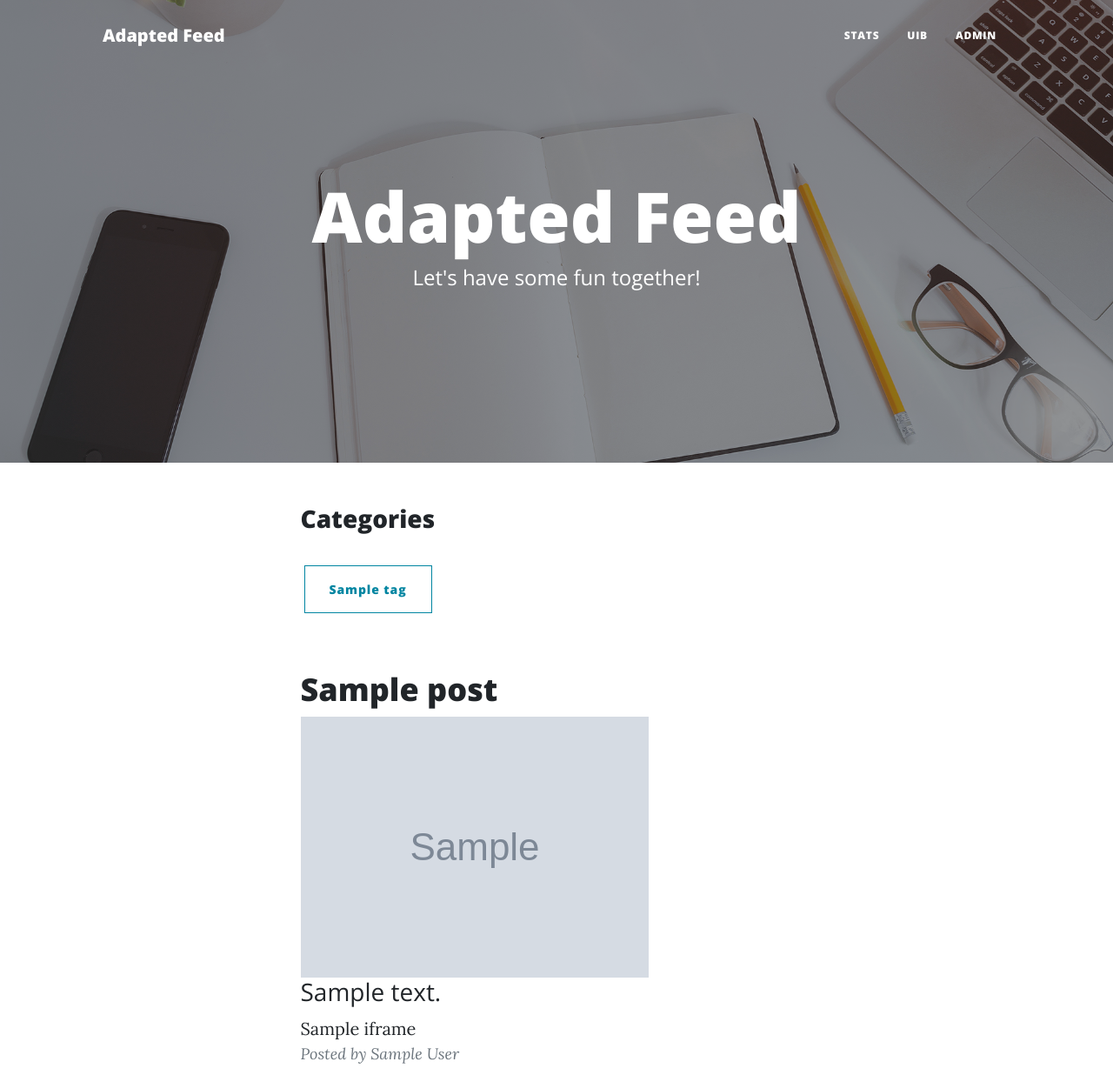
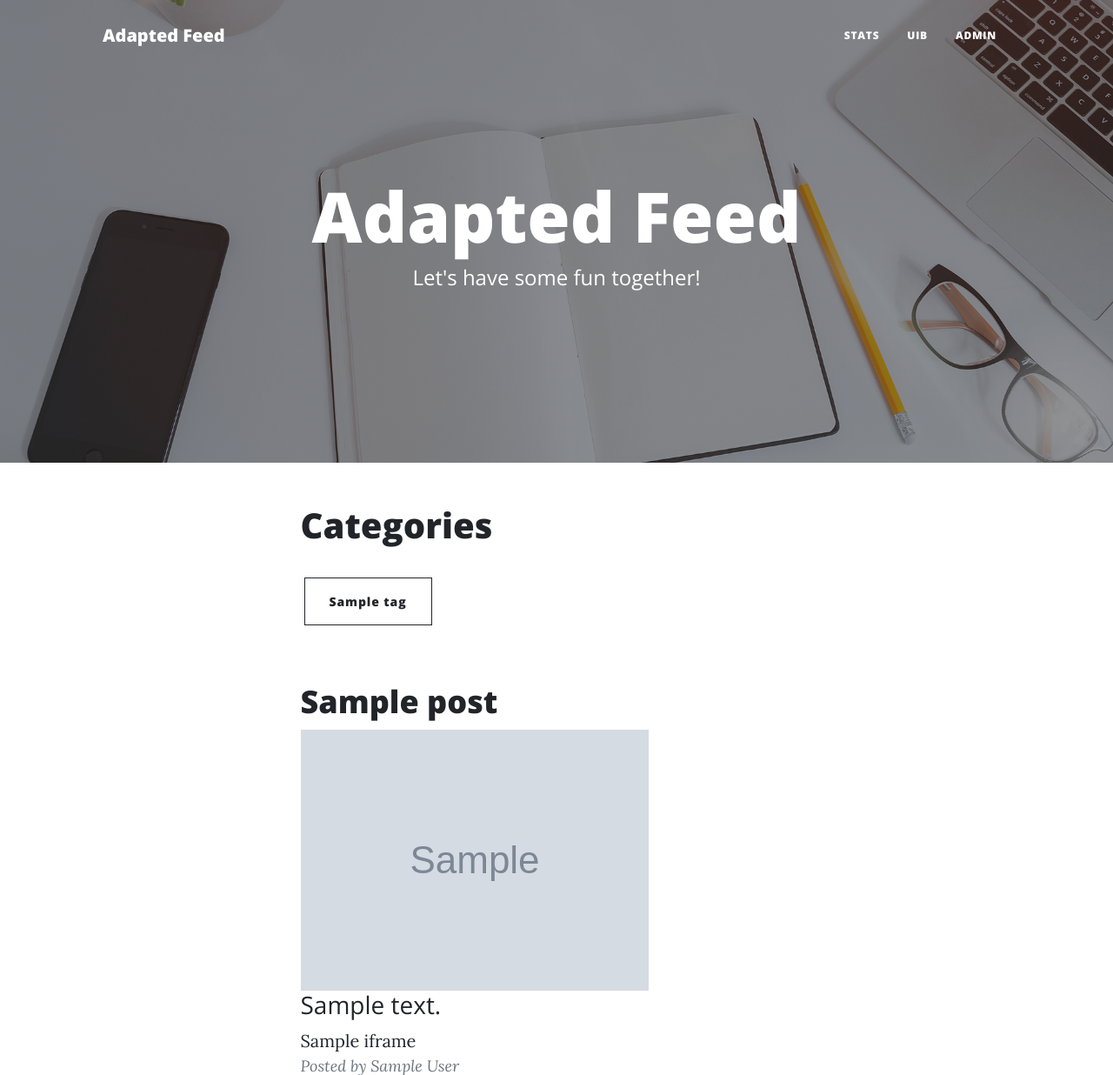
Before and after one commit to adriancast/advimpostor, a Django app: template app/quotes/templates/index.html in a window 1280 px wide. Shown: the top 1236 px of the page at 87% size. Run offline with Django 3.2, Linux system fonts and the light colour scheme; the template is opened without the code that fills it: most values are stand-ins (such as "Sample title", 1, 10 or a date in 2020); grey boxes marked "Sample" are stand-in pictures; some libraries are stand-ins or nearby versions.

Commit message:
Fix WCAG 2.1 errors

```diff
--- a/app/quotes/templates/index.html
+++ b/app/quotes/templates/index.html
@@ -52,10 +52,10 @@
         <div class="container px-4 px-lg-5">
             <div class="row gx-4 gx-lg-5 justify-content-center">
                 <div class="col-md-10 col-lg-8 col-xl-7">
-                    <h3>Categories</h3>
+                    <h1>Categories</h1>
                     <p>
                         {% for tag in tags %}
-                            <button onclick="window.location.href='{% url "index-selected-category" selected_category=tag.name %}'" class="btn btn-outline-primary m-1 {% if selected_category == tag.name %}active{% endif %}">
+                            <button onclick="window.location.href='{% url "index-selected-category" selected_category=tag.name %}'" class="btn btn-outline-dark m-1 {% if selected_category == tag.name %}active{% endif %}">
                                 {{tag.name|capfirst}}
                             </button>
                         {% endfor %}
@@ -70,7 +70,9 @@
                             {% if post.image %}
                             <img src="{{ post.image.url }}" class="img-fluid" alt="{{ post.image_alt }}">
                             {% endif %}
+                            {% if post.text %}
                             <h3 class="post-subtitle">{{ post.text }}</h3>
+                            {% endif %}
                             {% if post.iframe %}
                             {{ post.iframe|safe }}
                             {% endif %}
```
